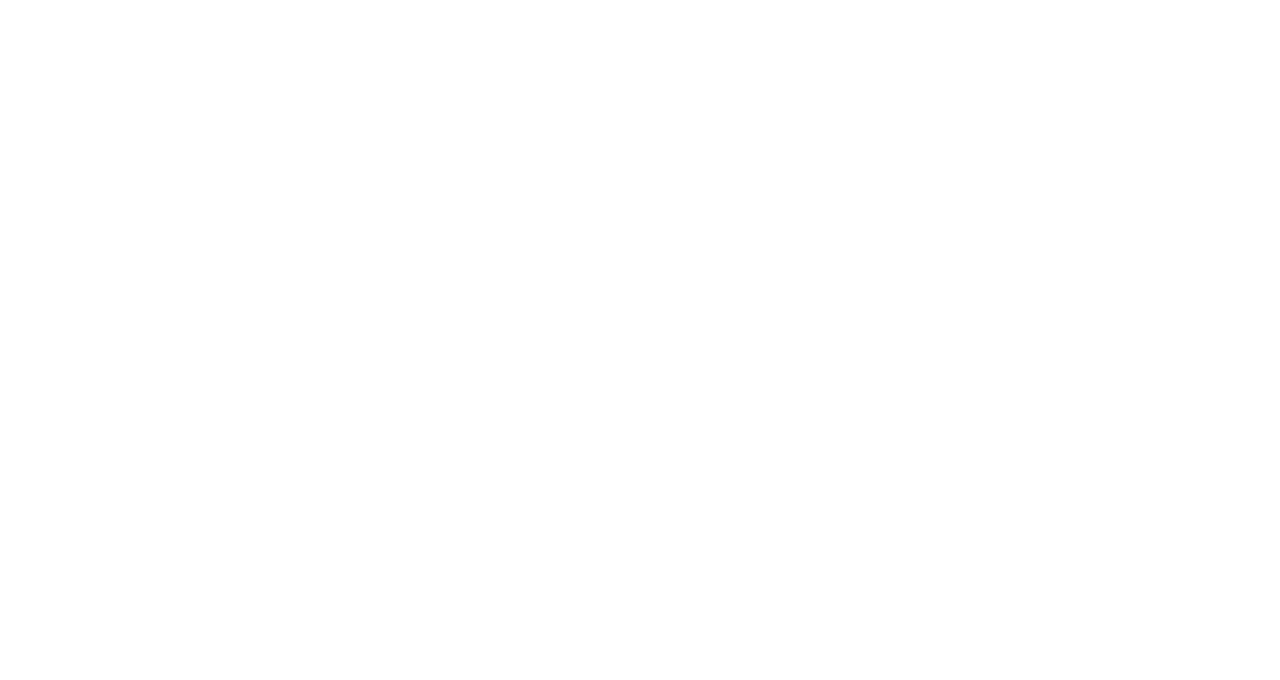
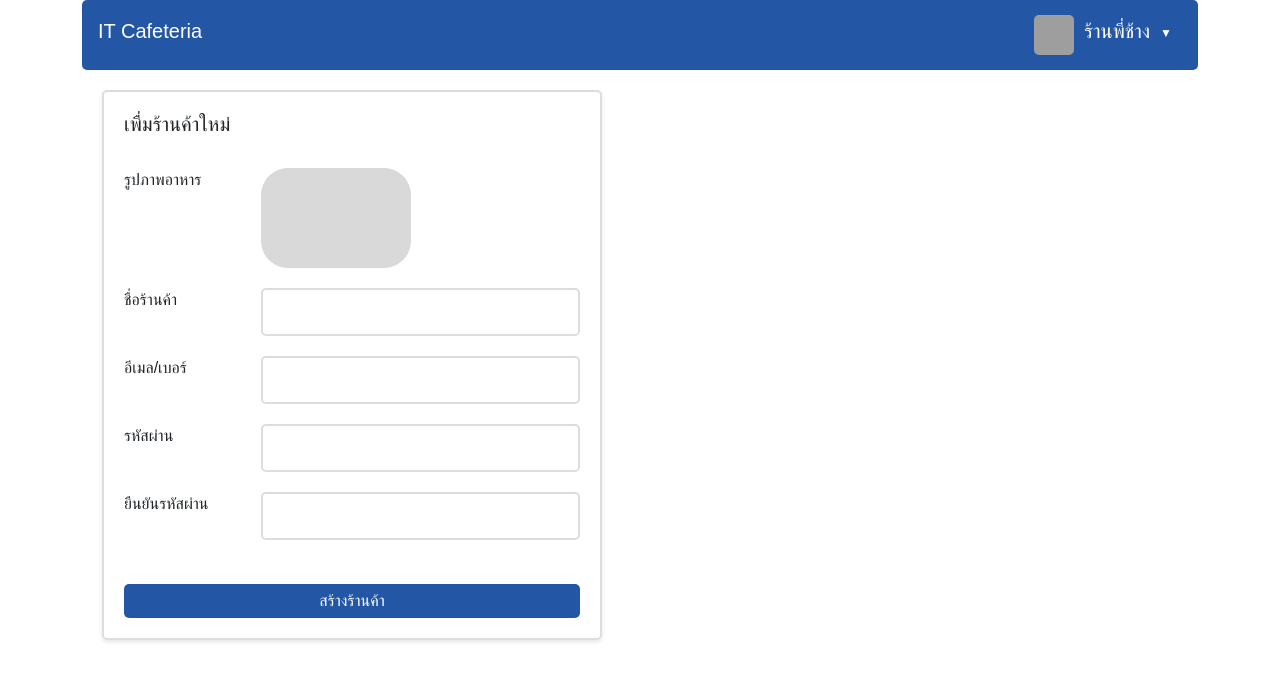
Before and after one commit to zar5789/order-tracking-project, a React (Vite) app in the folder sellerapp/: page /createstore in a window 1280 px wide. Before the commit this address had no page. Shown: the top 680 px of the page. Built offline with nearby package versions, Linux system fonts and the light colour scheme; grey boxes are pictures that could not be loaded.

Commit message:
update admin side

```diff
--- a/sellerapp/src/App.css
+++ b/sellerapp/src/App.css
@@ -193,6 +193,7 @@
     border: 1px solid #ddd;
     box-shadow: 0 2px 4px rgba(0, 0, 0, 0.1);
     border-radius: 5px;
+    padding-bottom: 12%;
   }
 
   /*Edit Store*/
@@ -251,6 +252,11 @@
   .form-group select {
     margin-left: 20%;
   }
+
+  .form-control {
+    border: 2px solid #ddd;
+  }
+
 
 
   button {
@@ -336,6 +342,7 @@
   text-decoration: none;
   font-size: 16px;
   margin-right: 10px;
+  color: #007bff;
 }
 
 .back-button:hover {
@@ -709,6 +716,7 @@
   transform: translateX(35px); /* Adjust for the larger switch */
 }
 
+
 .status-text {
   position: absolute;
   top: 50%; /* Vertically center the text within the slider */
--- a/sellerapp/src/App.tsx
+++ b/sellerapp/src/App.tsx
@@ -12,6 +12,7 @@
 import { AdminOverview } from "./components/AdminOverview";
 import { AdminManageStore } from "./components/AdminManageStore";
 import { AdminOption } from "./components/AdminOption";
+import { CreateStore } from "./components/CreateStore";
 
 function App() {
   return (
@@ -29,6 +30,7 @@
         <Route path='/admin' element={<AdminOverview></AdminOverview>}></Route>
         <Route path='/adminstore' element={<AdminManageStore></AdminManageStore>}></Route>
         <Route path='/adminoption' element={<AdminOption></AdminOption>}></Route>
+        <Route path='/createstore' element={<CreateStore></CreateStore>}></Route>
       </Routes>
     </div>
   );
--- a/sellerapp/src/components/AdminManageStore.tsx
+++ b/sellerapp/src/components/AdminManageStore.tsx
@@ -1,13 +1,79 @@
 import { AppBar } from "./AppBar";
 import Sidebar from "./SideBar";
+import { Link } from "react-router-dom";
+import { useState, useEffect } from "react";
+import StatusSwitch from "./StatusSwitch";
 
 export const AdminManageStore = () => {
+  const [storeList, setStoreList] = useState([
+    { id: "1", name: "Store 1", status: "Active" },
+    { id: "2", name: "Store 2", status: "Inactive" },
+    // Add more static data as needed
+  ]);
+
+  async function updateStatusOnServer(storeId: string, newStatus: string) {
+    try {
+      // Your API call code goes here
+      // ...
+    } catch (error) {
+      console.error("Error updating status on the server:", error);
+    }
+  }
+
+  useEffect(() => {
+    // No need to fetch data as it's static
+    // setStoreList([...]); // You can set the initial state here if needed
+  }, []);
+
   return (
     <>
-      <div style={{ display: "flex", height: "100vh" }}>
+      <div style={{ display: "flex", height: "90vh" }}>
         <Sidebar />
         <div style={{ flex: 1, paddingLeft: "200px", paddingRight: "20px" }}>
           <AppBar />
+          <br />
+          <div className="menu-list-container">
+            <Link to={"/createstore"} className="add-button">
+              เพิ่มร้านค้าใหม่
+            </Link>
+            <table className="menu-table">
+              <thead>
+                <tr>
+                  <th style={{ width: "40%", borderLeft: "none", paddingLeft: "3%"}}>ชื่อร้านค้า</th>
+                  <th style={{ width: "30%" }}>สถานะ</th>
+                  <th style={{ width: "30%" }}>แอคชั่น</th>
+                </tr>
+              </thead>
+              <tbody>
+                {storeList.map((store) => (
+                  <tr key={store.id}>
+                    <td style={{borderLeft: "none", paddingLeft: "3%"}}>{store.name}</td>
+                    <td>{store.status}</td>
+                    <td>
+                      <Link to={`/`} className="edit-button">
+                        เข้าถึงร้านค้า
+                      </Link>
+                      <StatusSwitch
+                        initialStatus={store.status}
+                        onStatusChange={(newStatus) => {
+                          updateStatusOnServer(store.id, newStatus);
+                          // Update the status in your component's state
+                          setStoreList((prevStoreList) => {
+                            return prevStoreList.map((item) => {
+                              if (item.id === store.id) {
+                                return { ...item, status: newStatus };
+                              }
+                              return item;
+                            });
+                          });
+                        }}
+                      />
+                    </td>
+                  </tr>
+                ))}
+              </tbody>
+            </table>
+          </div>
         </div>
       </div>
     </>
--- a/sellerapp/src/components/AdminOption.tsx
+++ b/sellerapp/src/components/AdminOption.tsx
@@ -1,13 +1,65 @@
 import { AppBar } from "./AppBar";
 import Sidebar from "./SideBar";
+import { useState, useEffect } from "react";
 
 export const AdminOption = () => {
+  const [adminName, setAdminName] = useState("");
+  const [adminEmail, setAdminEmail] = useState("");
+  const [adminPassword, setAdminPassword] = useState("");
+
+  const handleSubmit = (event: React.FormEvent) => {
+    event.preventDefault();
+  };
+
   return (
     <>
-      <div style={{ display: "flex", height: "100vh" }}>
+      <div style={{ display: "flex", height: "90vh" }}>
         <Sidebar />
         <div style={{ flex: 1, paddingLeft: "200px", paddingRight: "20px" }}>
           <AppBar />
+          <div className="store-setting-container">
+            <h5>ตั้งค่าแอดมิน</h5>
+            <br />
+            <form onSubmit={handleSubmit} className="store-setting-form">
+              <div className="form-group">
+                <label>ชื่อแอดมิน</label>
+                <input
+                  type="text"
+                  value={adminName}
+                  onChange={(e) => setAdminName(e.target.value)}
+                  className="form-control"
+                  required
+                  style={{border:'2px solid #ddd'}}
+                />
+              </div>
+              <div className="form-group">
+                <label>อีเมล</label>
+                <input
+                  type="email"
+                  value={adminEmail}
+                  onChange={(e) => setAdminEmail(e.target.value)}
+                  className="form-control"
+                  required
+                  style={{border:'2px solid #ddd'}}
+                />
+              </div>
+              <div className="form-group">
+                <label>รหัสผ่าน</label>
+                <input
+                  type="text"
+                  value={adminPassword}
+                  onChange={(e) => setAdminPassword(e.target.value)}
+                  className="form-control"
+                  required
+                  style={{border:'2px solid #ddd'}}
+                />
+              </div>
+              <br />
+              <button type="submit" className="submit-button">
+                บันทึก
+              </button>
+            </form>
+          </div>
         </div>
       </div>
     </>
--- a/sellerapp/src/components/AdminOverview.tsx
+++ b/sellerapp/src/components/AdminOverview.tsx
@@ -3,7 +3,7 @@
 
 export const AdminOverview = () => {
   return (
-    <div style={{ display: "flex", height: "100vh" }}>
+    <div style={{ display: "flex", height: "90vh" }}>
       <Sidebar />
       <div style={{ flex: 1, paddingLeft: "200px", paddingRight: "20px" }}>
         <AppBar />
--- a/sellerapp/src/components/BackStore.tsx
+++ b/sellerapp/src/components/BackStore.tsx
@@ -97,7 +97,7 @@
                 <th>จำนวน</th>
               </tr>
             </thead>
-            <tbody>
+            <tbody style={{ maxHeight: '80vh', overflowY: 'auto' }}>
               {foodOrders.map((order, index) => (
                 <tr key={index}>
                   <td style={{ width: "100px"}}>
@@ -121,9 +121,9 @@
               <th></th>
               <th></th>
               <th style={{ textAlign: "right" }}>
-                <Link to="/" className="back-button">
+                <button className="back-button">
                   &#x21B6; ย้อนกลับ
-                </Link>
+                </button>
                 <button className="finish-button">เสร็จสิ้น</button>
               </th>
             </tr>
--- a/sellerapp/src/components/CreateMenu.tsx
+++ b/sellerapp/src/components/CreateMenu.tsx
@@ -62,7 +62,7 @@
         <br />
         <form onSubmit={handleSubmit} className="store-setting-form">
         <div className="form-group">
-            <label>รูปร้านค้า</label>
+            <label>รูปภาพอาหาร</label>
             <div className="image-container">
               {menuImage ? (
                 <img
--- /dev/null
+++ b/sellerapp/src/components/CreateStore.tsx
@@ -0,0 +1,85 @@
+import { useState, useEffect } from "react";
+import { AppBar } from "./AppBar";
+
+export const CreateStore = () => {
+    const [storeImage, setStoreImage] = useState('')
+    const [storeName, setStoreName] = useState('')
+    const [storeEmail, setStoreEmail] = useState('')
+    const [storePassword, setStorePassword] = useState('')
+    const [confirmPassword, setConfirmPassword] = useState('')
+
+    const handleSubmit = (event: React.FormEvent) => {
+        event.preventDefault();
+      };
+    return (
+        <>
+        <AppBar></AppBar>
+        <div className="store-setting-container">
+            <h5>เพื่มร้านค้าใหม่</h5>
+            <br />
+            <form onSubmit={handleSubmit} className="store-setting-form">
+            <div className="form-group">
+            <label>รูปภาพอาหาร</label>
+            <div className="image-container">
+              {storeImage ? (
+                <img
+                  src={storeImage}
+                  alt="Store Image"
+                  className="store-image"
+                />
+              ) : null}
+            </div>
+          </div>
+              <div className="form-group">
+                <label>ชื่อร้านค้า</label>
+                <input
+                  type="text"
+                  value={storeName}
+                  onChange={(e) => setStoreName(e.target.value)}
+                  className="form-control"
+                  required
+                  style={{border:'2px solid #ddd'}}
+                />
+              </div>
+              <div className="form-group">
+                <label>อีเมล/เบอร์</label>
+                <input
+                  type="text"
+                  value={storeEmail}
+                  onChange={(e) => setStoreEmail(e.target.value)}
+                  className="form-control"
+                  required
+                  style={{border:'2px solid #ddd'}}
+                />
+              </div>
+              <div className="form-group">
+                <label>รหัสผ่าน</label>
+                <input
+                  type="text"
+                  value={storePassword}
+                  onChange={(e) => setStorePassword(e.target.value)}
+                  className="form-control"
+                  required
+                  style={{border:'2px solid #ddd'}}
+                />
+              </div>
+              <div className="form-group">
+                <label>ยืนยันรหัสผ่าน</label>
+                <input
+                  type="text"
+                  value={confirmPassword}
+                  onChange={(e) => setConfirmPassword(e.target.value)}
+                  className="form-control"
+                  required
+                  style={{border:'2px solid #ddd'}}
+                />
+              </div>
+              <br />
+              <button type="submit" className="submit-button">
+                สร้างร้านค้า
+              </button>
+            </form>
+          </div>
+        </>
+    )
+}
--- a/sellerapp/src/components/EditMenu.tsx
+++ b/sellerapp/src/components/EditMenu.tsx
@@ -68,7 +68,7 @@
         <br />
         <form onSubmit={handleSubmit} className="store-setting-form">
           <div className="form-group">
-            <label>รูปร้านค้า</label>
+            <label>รูปภาพอาหาร</label>
             <div className="image-container">
               {menuImage ? (
                 <img
--- a/sellerapp/src/components/FrontStore.tsx
+++ b/sellerapp/src/components/FrontStore.tsx
@@ -104,7 +104,7 @@
                 <th style={{ width: "120px" }}>การชำระเงิน</th>
               </tr>
             </thead>
-            <tbody>
+            <tbody style={{ maxHeight: '80vh', overflowY: 'auto' }}>
               {foodOrders.map((order, index) => (
                 <tr key={index}>
                   <td style={{ width: "70px"}}>
@@ -136,7 +136,7 @@
               <th></th>
               <th></th>
               <th style={{ textAlign: "right" }}>
-                <button className="finish-button">เสร็จสิ้น</button>
+              <button style={{backgroundColor: '#FF3A3A', borderRadius: '7px', paddingTop: '3px', paddingRight: '60px', paddingBottom: '3px', paddingLeft: '60px', marginRight:'5%'}}>ปฎิเสธ</button>
               </th>
             </tr>
           </table>
--- a/sellerapp/src/components/Menulist.tsx
+++ b/sellerapp/src/components/Menulist.tsx
@@ -54,7 +54,7 @@
       <br></br>
       <div className="menu-list-container">
         <Link to={"/createmenu"} className="add-button">
-          Add New Menu
+          เพื่มเมนูใหม่
         </Link>
 
         {/* Display loading indicator if data is still loading */}
```
Also changed, not shown: sellerapp/src/components/Login.tsx (deleted, +0 -63 lines).
